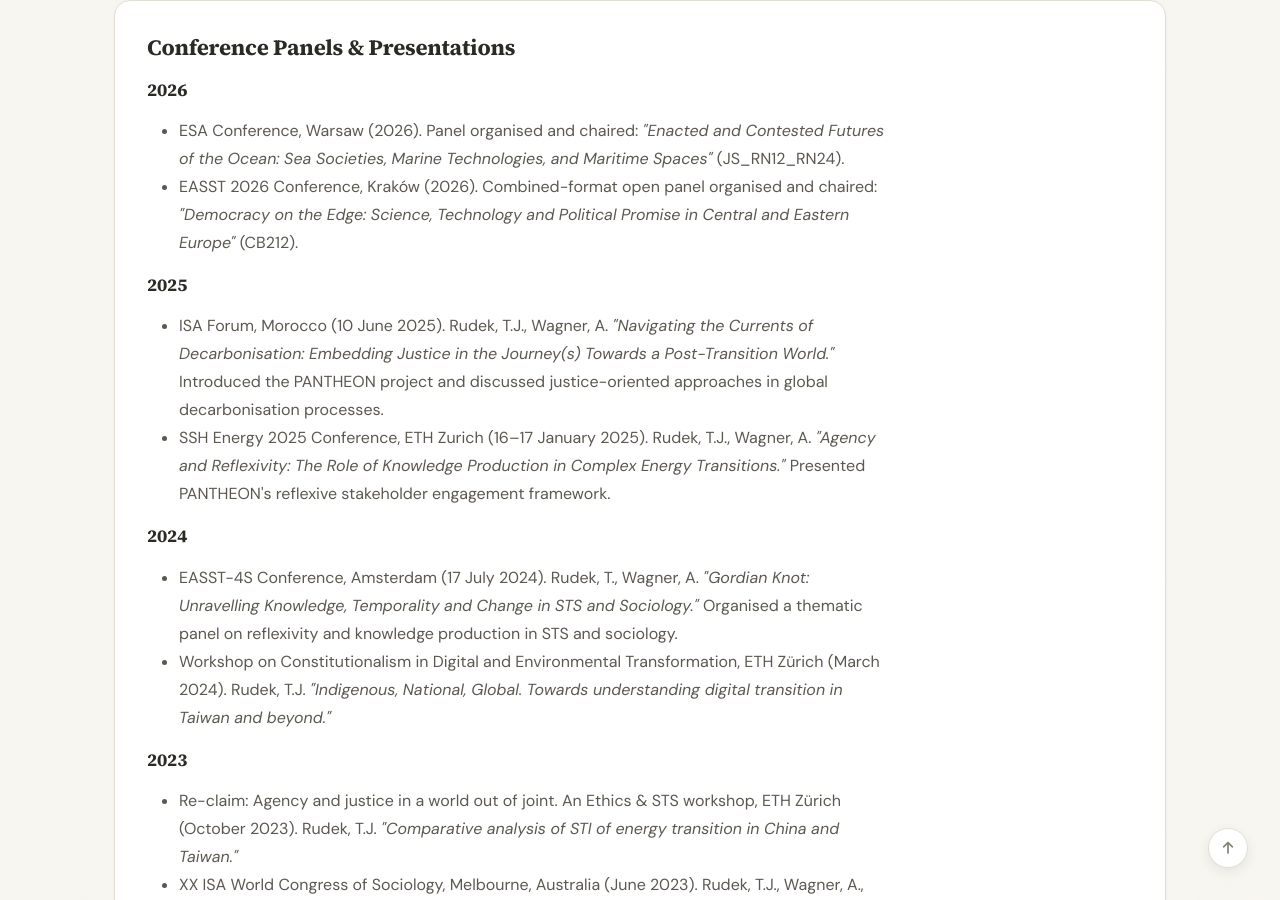
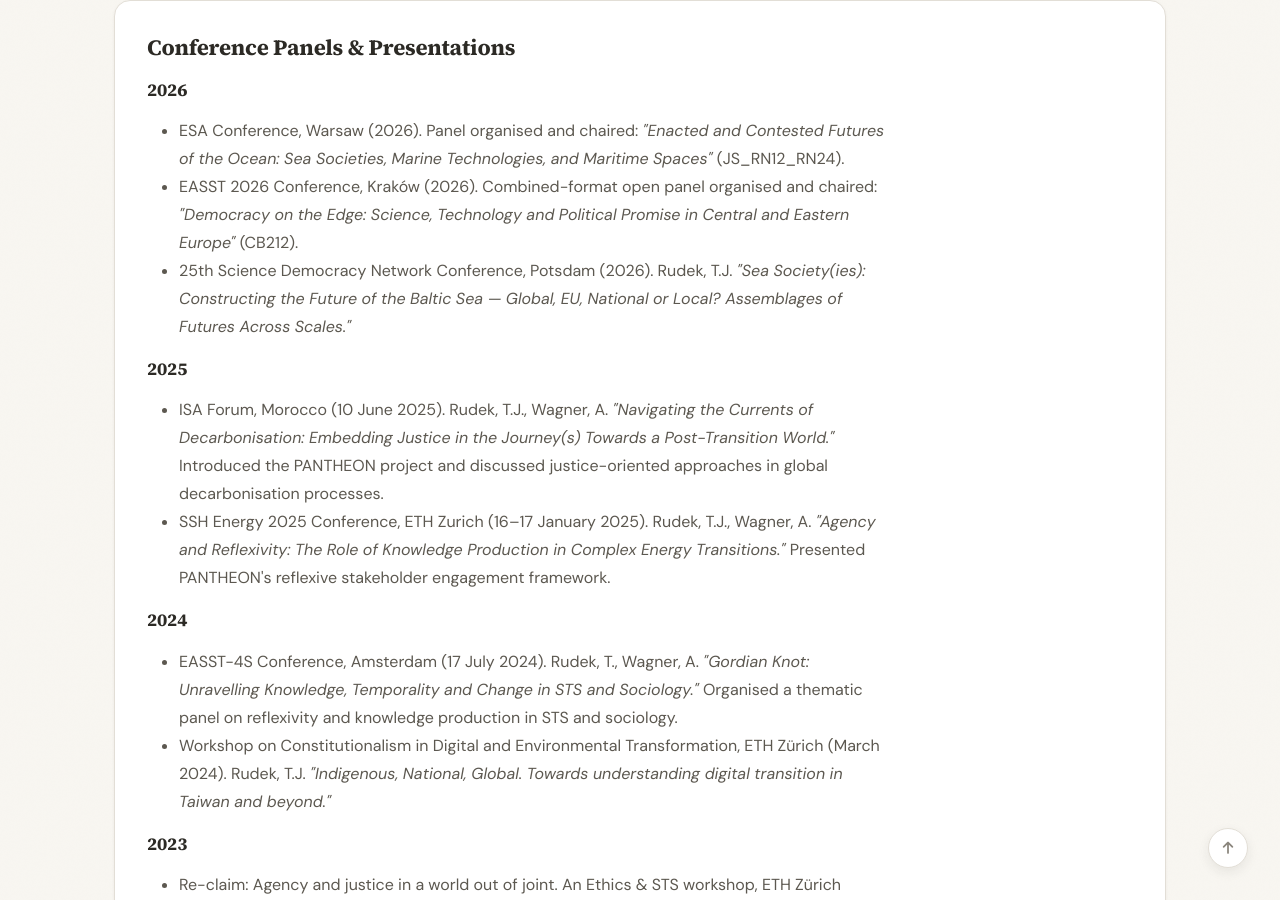
Before and after one commit to tadeuszrudek/tadeuszrudek.github.io, a Jekyll site: the page built from _pages/talks.md, in a window 1280 px wide and 900 px high, scrolled down 710 px. Built offline with Jekyll 4.4.1, drawn with Linux system fonts in a browser that asks for light colours; a style sheet for code colours, icons or effects is not loaded.

Commit message:
Add SDN Potsdam 2026 talk to Conference Panels & Presentations
Co-Authored-By: Claude Sonnet 4.6 <noreply@anthropic.com>

```diff
--- a/_pages/talks.md
+++ b/_pages/talks.md
@@ -30,6 +30,7 @@ permalink: /talks/
 <ul>
 <li>ESA Conference, Warsaw (2026). Panel organised and chaired: <em>"Enacted and Contested Futures of the Ocean: Sea Societies, Marine Technologies, and Maritime Spaces"</em> (JS_RN12_RN24).</li>
 <li>EASST 2026 Conference, Kraków (2026). Combined-format open panel organised and chaired: <em>"Democracy on the Edge: Science, Technology and Political Promise in Central and Eastern Europe"</em> (CB212).</li>
+<li>25th Science Democracy Network Conference, Potsdam (2026). Rudek, T.J. <em>"Sea Society(ies): Constructing the Future of the Baltic Sea — Global, EU, National or Local? Assemblages of Futures Across Scales."</em></li>
 </ul>
 
 <h4>2025</h4>
```
